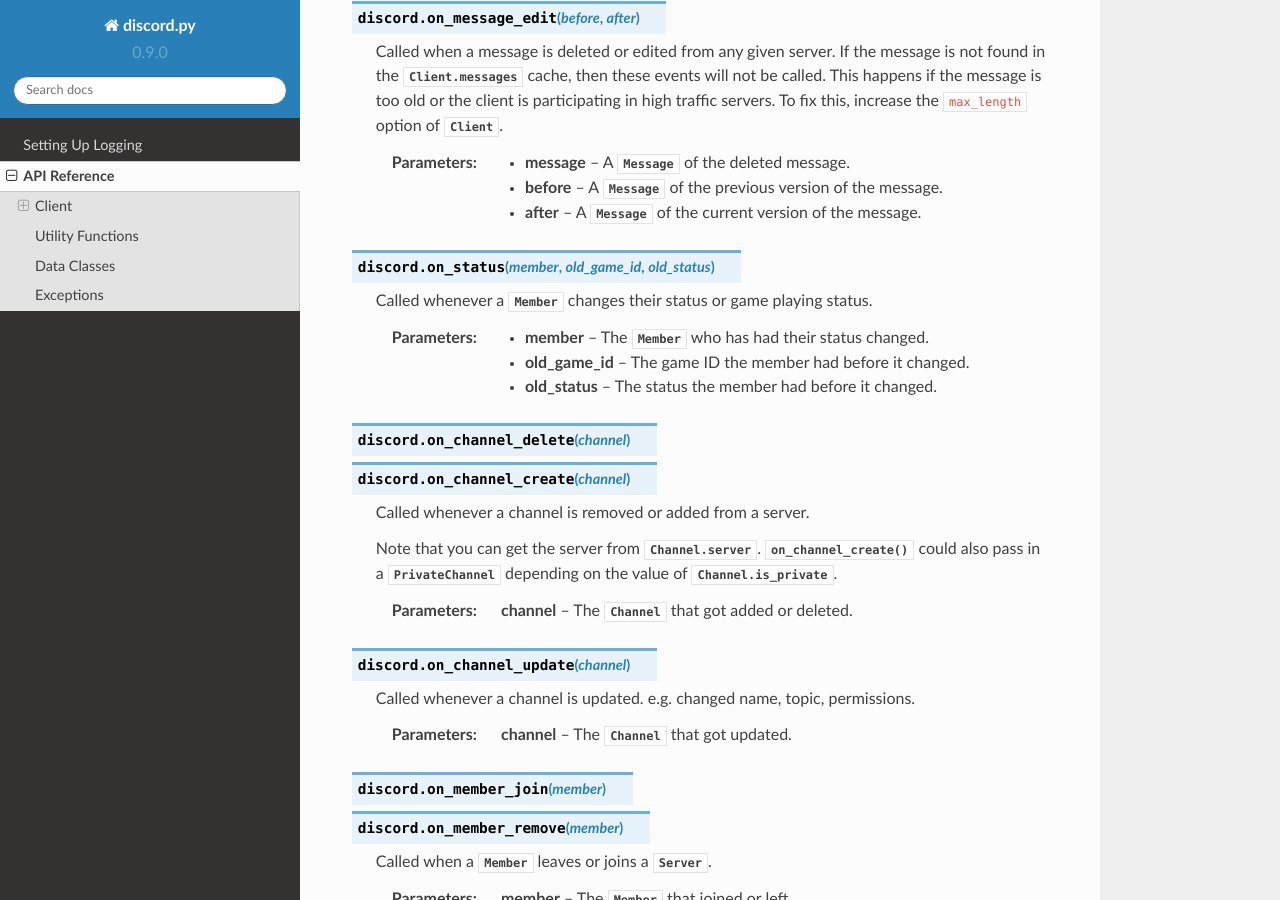
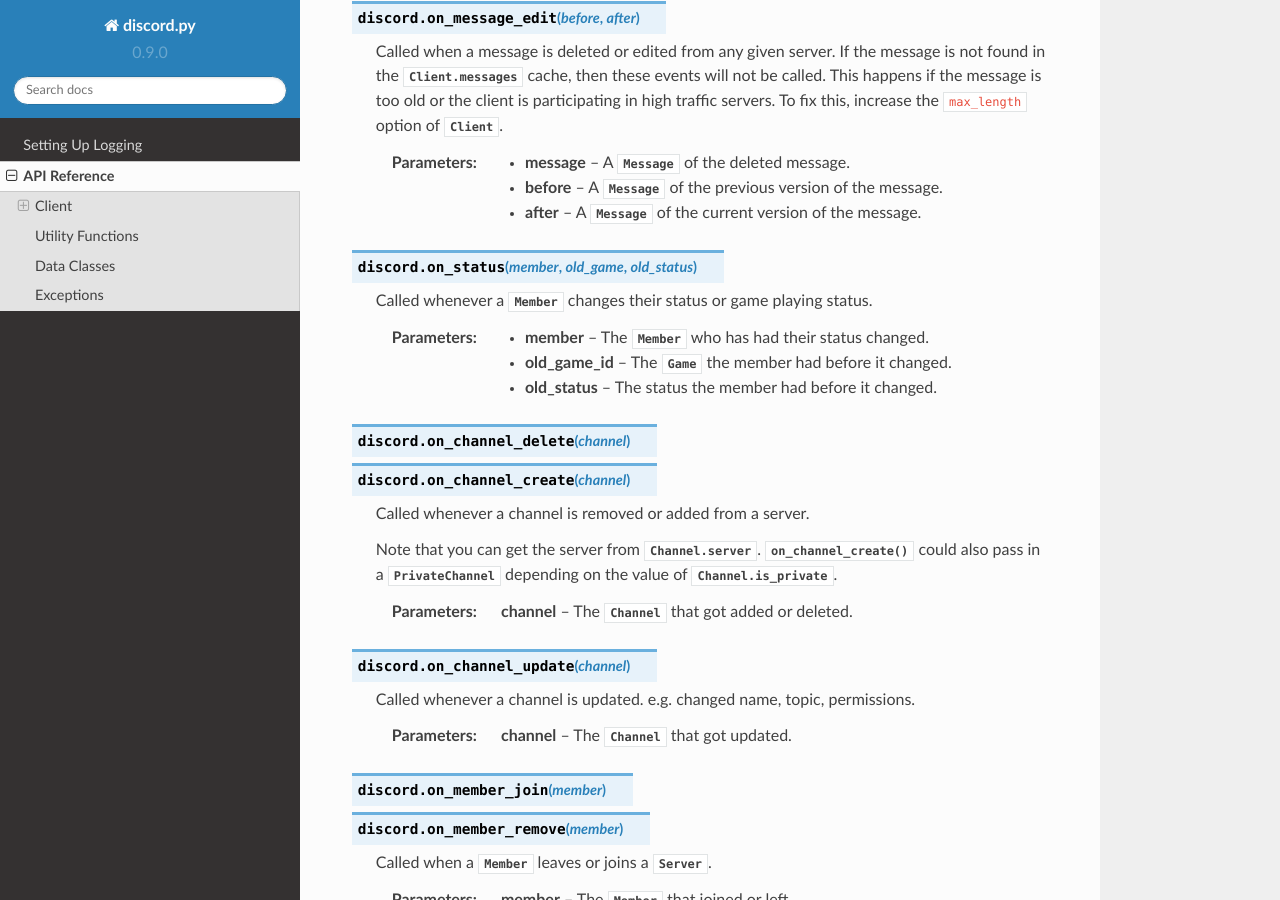
Before and after one commit to Rapptz/discord.py, a Sphinx documentation site: the page built from docs/api.rst, in a window 1280 px wide and 900 px high, scrolled down 2839 px. Built offline with Sphinx 7.4.7 and the Read the Docs theme 2.0.0, drawn with Linux system fonts in a browser that asks for light colours.

```diff
--- a/docs/api.rst
+++ b/docs/api.rst
@@ -152,12 +152,12 @@ to handle it, which defaults to print a traceback and ignore the exception.
     :param before: A :class:`Message` of the previous version of the message.
     :param after: A :class:`Message` of the current version of the message.
 
-.. function:: on_status(member, old_game_id, old_status)
+.. function:: on_status(member, old_game, old_status)
 
     Called whenever a :class:`Member` changes their status or game playing status.
 
     :param member: The :class:`Member` who has had their status changed.
-    :param old_game_id: The game ID the member had before it changed.
+    :param old_game_id: The :class:`Game` the member had before it changed.
     :param old_status: The status the member had before it changed.
 
 .. function:: on_channel_delete(channel)
```
Also changed, not shown: 1 other file.
